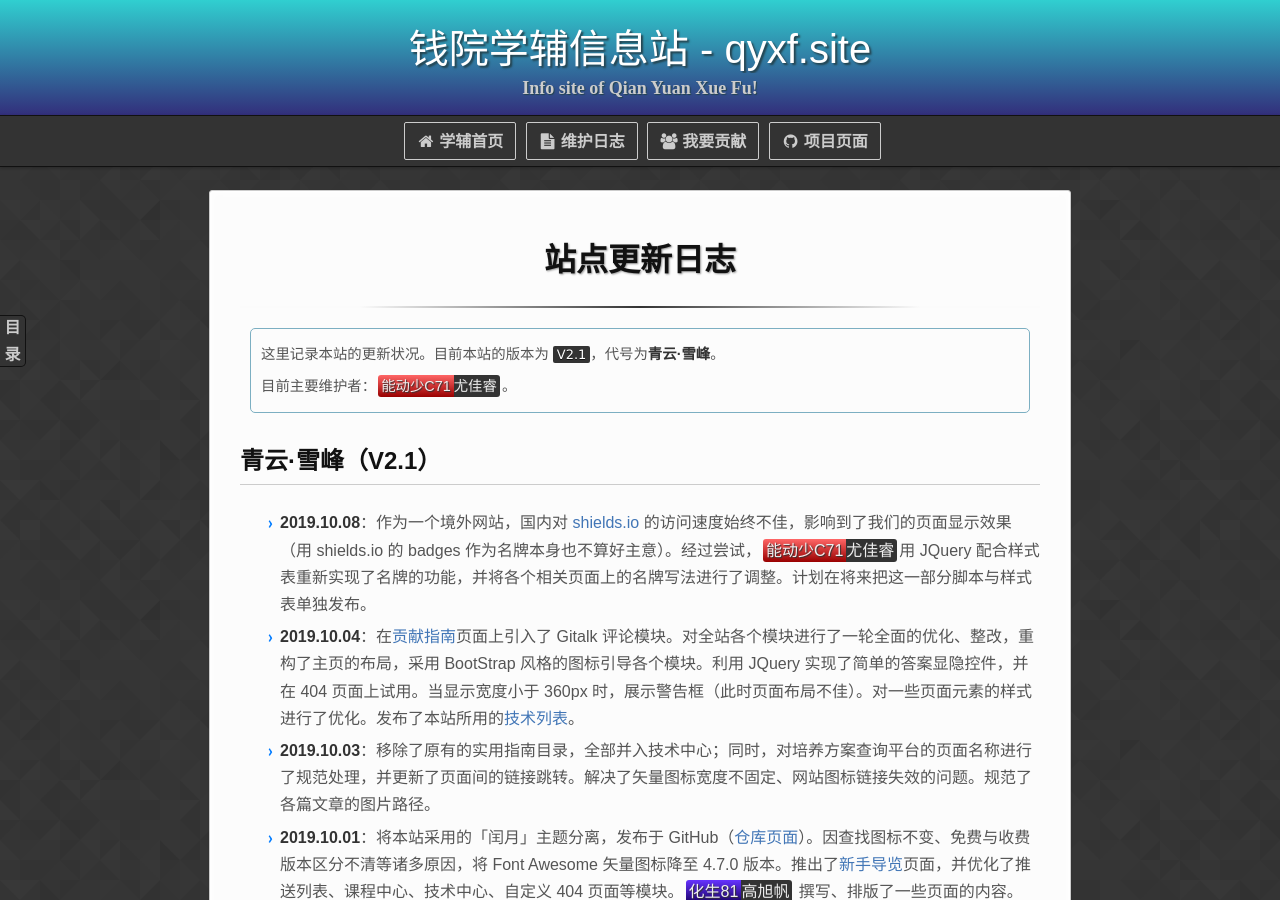
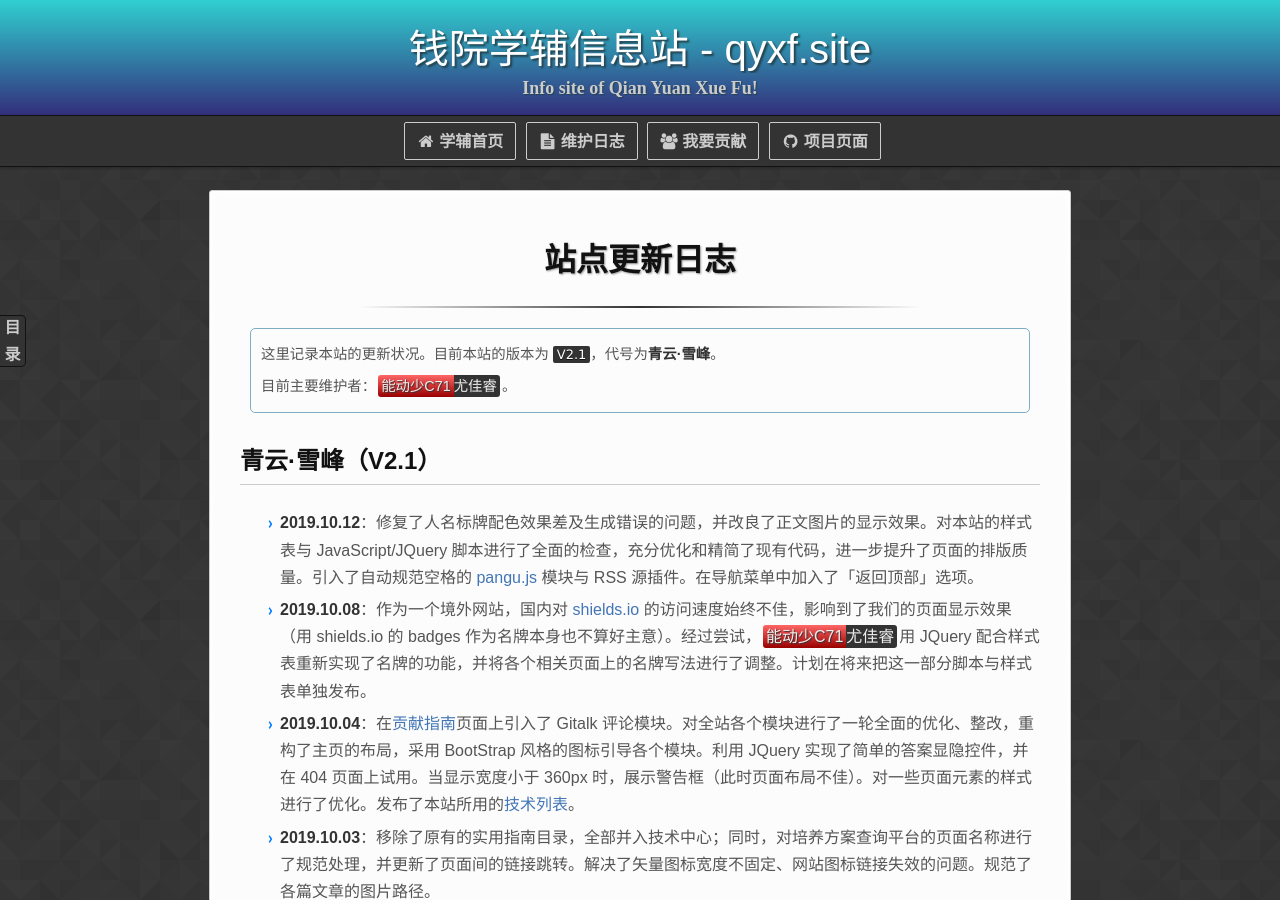
Before and after one commit to qyxf/qyxf.github.io, a Jekyll site: the page built from log.md, in a window 1280 px wide and 900 px high. Built offline with Jekyll 4.4.1, drawn with Linux system fonts in a browser that asks for light colours; some web fonts are replaced; our own code applies the rules of GitHub Pages for plain Markdown files; comment, search, counter and statistics services are not loaded.

Commit message:
Update log
Former-commit-id: 179fc8efc0fc8eab597e3decce4c85ac555d2137

```diff
--- a/log.md
+++ b/log.md
@@ -9,6 +9,7 @@ author: '`能动少C71尤佳睿`、`自动化钱71吴思源`'
 > 目前主要维护者：`能动少C71尤佳睿`。
 
 ## 青云·雪峰（V2.1）
+- **2019.10.12**：修复了人名标牌配色效果差及生成错误的问题，并改良了正文图片的显示效果。对本站的样式表与 JavaScript/JQuery 脚本进行了全面的检查，充分优化和精简了现有代码，进一步提升了页面的排版质量。引入了自动规范空格的 [pangu.js](https://github.com/vinta/pangu.js) 模块与 RSS 源插件。在导航菜单中加入了「返回顶部」选项。
 - **2019.10.08**：作为一个境外网站，国内对 [shields.io](https://shields.io) 的访问速度始终不佳，影响到了我们的页面显示效果（用 shields.io 的 badges 作为名牌本身也不算好主意）。经过尝试，`能动少C71尤佳睿`用 JQuery 配合样式表重新实现了名牌的功能，并将各个相关页面上的名牌写法进行了调整。计划在将来把这一部分脚本与样式表单独发布。
 - **2019.10.04**：在[贡献指南](/contribution)页面上引入了 Gitalk 评论模块。对全站各个模块进行了一轮全面的优化、整改，重构了主页的布局，采用 BootStrap 风格的图标引导各个模块。利用 JQuery 实现了简单的答案显隐控件，并在 404 页面上试用。当显示宽度小于 360px 时，展示警告框（此时页面布局不佳）。对一些页面元素的样式进行了优化。发布了本站所用的[技术列表](/technique/website-tech-list)。
 - **2019.10.03**：移除了原有的实用指南目录，全部并入技术中心；同时，对培养方案查询平台的页面名称进行了规范处理，并更新了页面间的链接跳转。解决了矢量图标宽度不固定、网站图标链接失效的问题。规范了各篇文章的图片路径。
```
